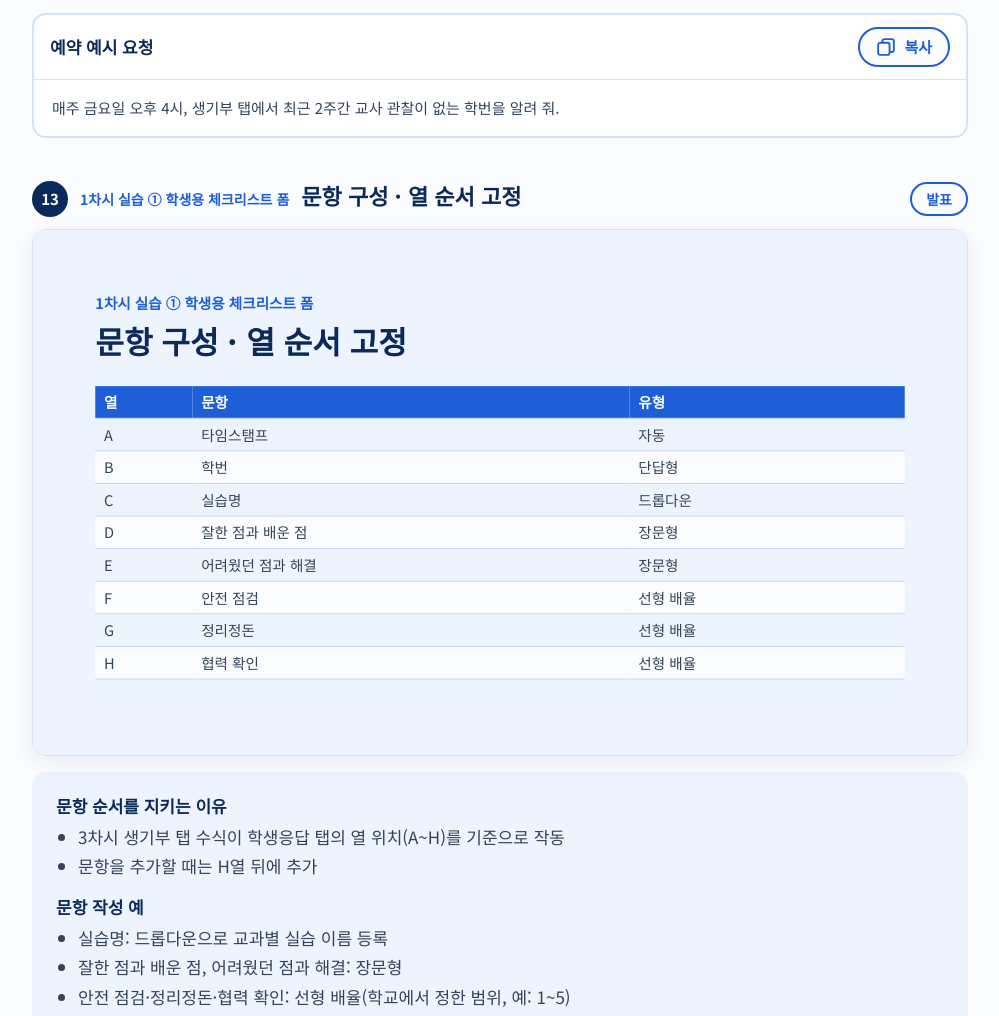
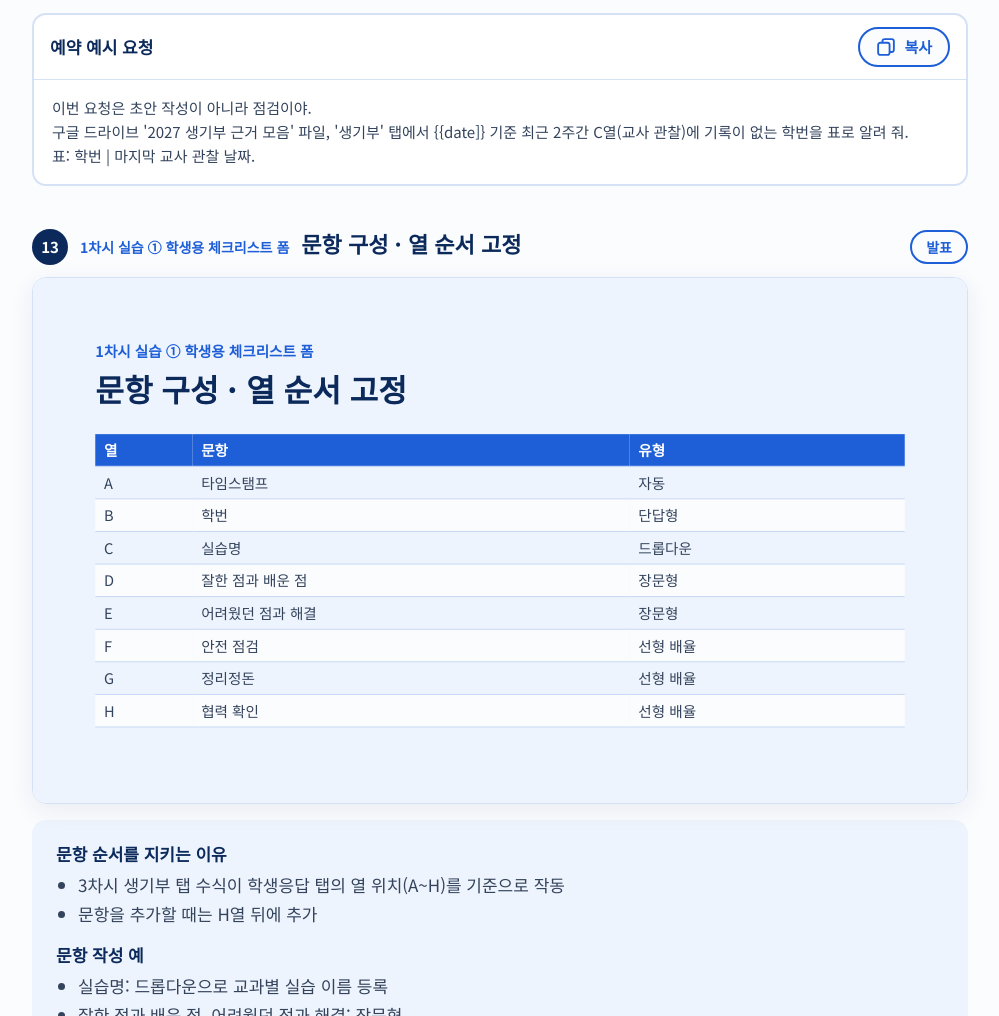
Before and after one commit to chanjjju/eunpyeong-ai-training, a plain HTML site: page index.html in a window 1280 px wide. Shown: the part 10984-12000 px from the top of the page, without its empty margins (260-1259 px from the left). Drawn offline with Linux system fonts and the light colour scheme.

Commit message:
Update index.html

```diff
--- a/index.html
+++ b/index.html
@@ -120,7 +120,9 @@
 </div>
 </div>
 
-</section></div></div><div class="w-notes"><h4>예약 기능</h4><ul><li>같은 요청을 정해진 시간이나 주기에 자동 실행</li><li>활용 예: 관찰 기록이 빠진 학생 확인, 주간 누가기록 점검 알림</li><li>1차시에는 시연 위주로 안내. 실제 예약을 만들 때는 실행 시간·요청 내용·받는 대상을 먼저 확인</li><li>예약 실행 시에도 드라이브 시트를 읽는지는 계정에서 확인 필요</li></ul></div><div class="w-copy" id="schedule-example"><div class="w-copy-head"><h4>예약 예시 요청</h4><button class="w-btn" type="button" data-copy="schedule-example"><svg aria-hidden="true" width="20" height="20" viewBox="0 0 28 28"><rect x="9" y="3" width="16" height="18" rx="3" fill="none" stroke="currentColor" stroke-width="2.6"/><rect x="3" y="8" width="16" height="17" rx="3" fill="var(--w-btn-bg)" stroke="currentColor" stroke-width="2.6"/></svg><span>복사</span></button></div><pre>매주 금요일 오후 4시, 생기부 탭에서 최근 2주간 교사 관찰이 없는 학번을 알려 줘.</pre></div></article><article class="w-slide" id="slide-13" data-sid="p1-questions"><div class="w-slide-meta"><span class="w-no">13</span><span class="w-eb">1차시 실습 ① 학생용 체크리스트 폼</span><h3>문항 구성 · 열 순서 고정</h3><button class="w-present" type="button" data-present="13">발표</button></div><div class="w-stage"><div class="w-canvas"><section id="p1-questions" class="alt">
+</section></div></div><div class="w-notes"><h4>예약 기능</h4><ul><li>같은 요청을 정해진 시간이나 주기에 자동 실행</li><li>활용 예: 관찰 기록이 빠진 학생 확인, 주간 누가기록 점검 알림</li><li>1차시에는 시연 위주로 안내. 실제 예약을 만들 때는 실행 시간·요청 내용·받는 대상을 먼저 확인</li><li>예약 실행 시에도 드라이브 시트를 읽는지는 계정에서 확인 필요</li></ul></div><div class="w-copy" id="schedule-example"><div class="w-copy-head"><h4>예약 예시 요청</h4><button class="w-btn" type="button" data-copy="schedule-example"><svg aria-hidden="true" width="20" height="20" viewBox="0 0 28 28"><rect x="9" y="3" width="16" height="18" rx="3" fill="none" stroke="currentColor" stroke-width="2.6"/><rect x="3" y="8" width="16" height="17" rx="3" fill="var(--w-btn-bg)" stroke="currentColor" stroke-width="2.6"/></svg><span>복사</span></button></div><pre>이번 요청은 초안 작성이 아니라 점검이야.
+구글 드라이브 '2027 생기부 근거 모음' 파일, '생기부' 탭에서 {{date]} 기준 최근 2주간 C열(교사 관찰)에 기록이 없는 학번을 표로 알려 줘.
+표: 학번 | 마지막 교사 관찰 날짜.</pre></div></article><article class="w-slide" id="slide-13" data-sid="p1-questions"><div class="w-slide-meta"><span class="w-no">13</span><span class="w-eb">1차시 실습 ① 학생용 체크리스트 폼</span><h3>문항 구성 · 열 순서 고정</h3><button class="w-present" type="button" data-present="13">발표</button></div><div class="w-stage"><div class="w-canvas"><section id="p1-questions" class="alt">
 <div class="head"><p class="eyebrow">1차시 실습 ① 학생용 체크리스트 폼</p><h2 class="title">문항 구성 · 열 순서 고정</h2></div><table class="t" style="font-size:30px"><tr class="th"><th style="width:12%">열</th><th style="width:54%">문항</th><th style="width:34%">유형</th></tr><tr><td>A</td><td>타임스탬프</td><td>자동</td></tr><tr class="band"><td>B</td><td>학번</td><td>단답형</td></tr><tr><td>C</td><td>실습명</td><td>드롭다운</td></tr><tr class="band"><td>D</td><td>잘한 점과 배운 점</td><td>장문형</td></tr><tr><td>E</td><td>어려웠던 점과 해결</td><td>장문형</td></tr><tr class="band"><td>F</td><td>안전 점검</td><td>선형 배율</td></tr><tr><td>G</td><td>정리정돈</td><td>선형 배율</td></tr><tr class="band"><td>H</td><td>협력 확인</td><td>선형 배율</td></tr></table>
 
 </section></div></div><div class="w-notes"><h4>문항 순서를 지키는 이유</h4><ul><li>3차시 생기부 탭 수식이 학생응답 탭의 열 위치(A~H)를 기준으로 작동</li><li>문항을 추가할 때는 H열 뒤에 추가</li></ul><h4>문항 작성 예</h4><ul><li>실습명: 드롭다운으로 교과별 실습 이름 등록</li><li>잘한 점과 배운 점, 어려웠던 점과 해결: 장문형</li><li>안전 점검·정리정돈·협력 확인: 선형 배율(학교에서 정한 범위, 예: 1~5)</li></ul></div></article><article class="w-slide" id="slide-14" data-sid="p1-settings"><div class="w-slide-meta"><span class="w-no">14</span><span class="w-eb">1차시 실습 ① 학생용 체크리스트 폼</span><h3>학번 문항과 설정</h3><button class="w-present" type="button" data-present="14">발표</button></div><div class="w-stage"><div class="w-canvas"><section id="p1-settings" class="alt">
```
